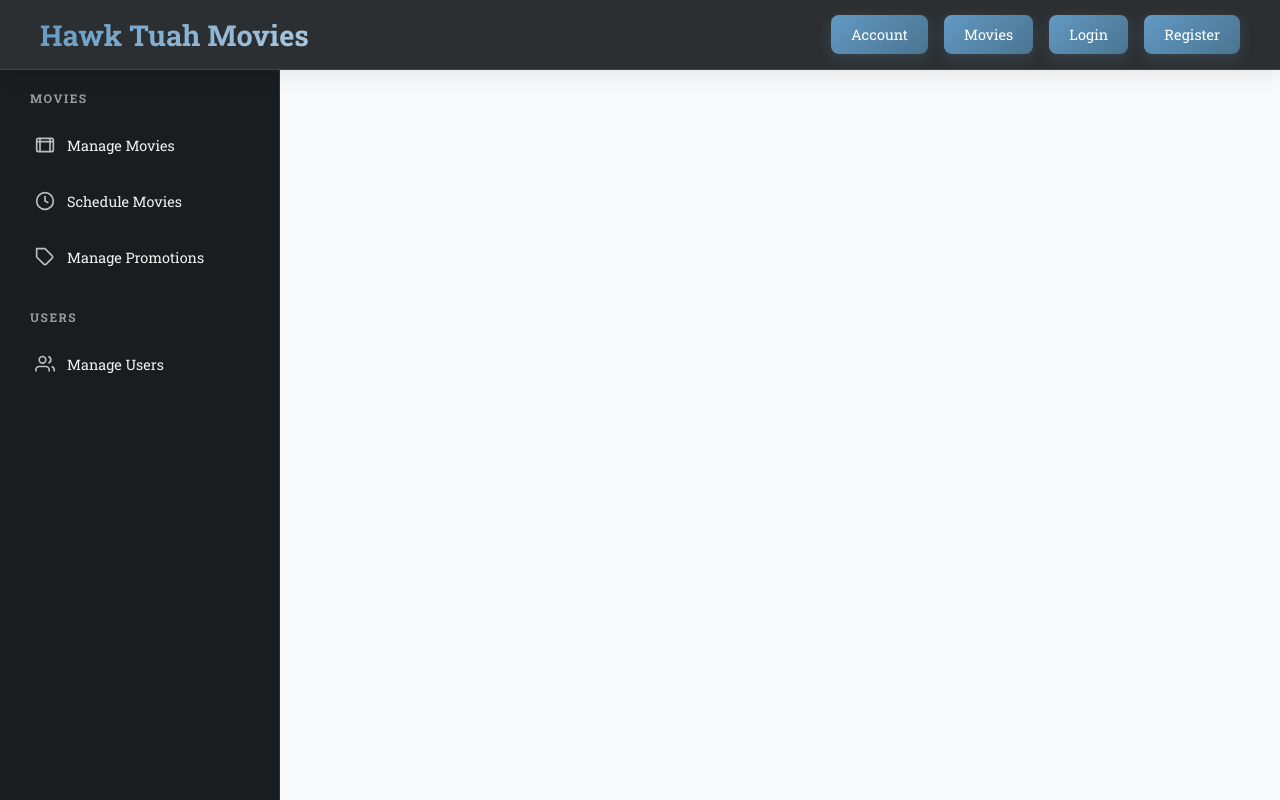
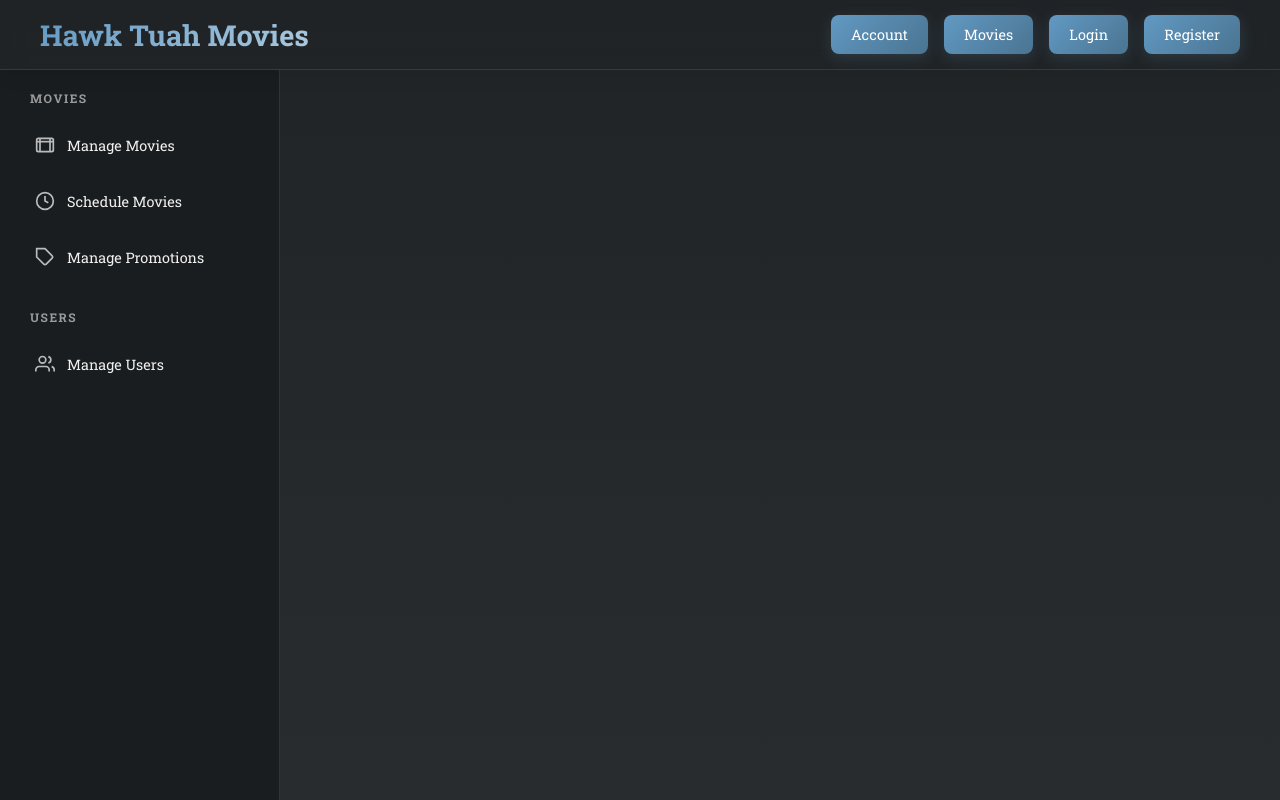
Before and after one commit to fchowdhury0/tuah-tuah-movies, a React (Create React App) app: page /admin in a window 1280 px wide. Built offline with nearby package versions, Linux system fonts and the light colour scheme.

Commit message:
Admin Adjustments

```diff
--- a/src/App.js
+++ b/src/App.js
@@ -121,7 +121,7 @@ const App = () => {
         },
         {
           path: 'editmovie',
-          element: <EditMovie/>,
+          element: <EditMovie />,
         }
       ],
     },
--- a/src/layouts/AdminLayout.scss
+++ b/src/layouts/AdminLayout.scss
@@ -4,7 +4,7 @@
   justify-content: flex-start;
   display: flex;
   flex-direction: column;
-  background: #f5f5f5;
+
 
   .admin-wrapper {
     display: flex;
@@ -21,10 +21,9 @@
   }
 
   .admin-main {
-    flex: 1;
+    display: flex;
     margin-left: 280px;
     min-height: calc(100vh - 70px);
-    background: #f8f9fa;
   }
 
   .admin-header {
@@ -42,9 +41,9 @@
   }
 
   .admin-content {
-    padding: 2rem;
-    max-width: 1400px;
-    margin: 0 auto;
+    display: flex;
+    width: 100%;
+    height: 100%;
   }
 
   @media (max-width: 768px) {
--- a/src/pages/AdminView/AdminView.scss
+++ b/src/pages/AdminView/AdminView.scss
@@ -1,3 +1,9 @@
+.main {
+  display: flex;
+  flex-direction: column;
+  width: 100%;
+  height: 100%
+}
 .admin-view {
   display:flex;
   flex-direction: column;
--- a/src/pages/AdminView/EditMovie.jsx
+++ b/src/pages/AdminView/EditMovie.jsx
@@ -1,6 +1,6 @@
 import React, { useState } from 'react';
 import { useNavigate, useParams, useLocation } from 'react-router-dom';
-import NavBar from '../../components/NavBar/navbar.jsx';
+import NavBar from '../../components/NavBar/NavBar.jsx';
 import SeatingChart from '../../components/Seating/SeatingChart';
 
 const EditMovie = () => {
```
